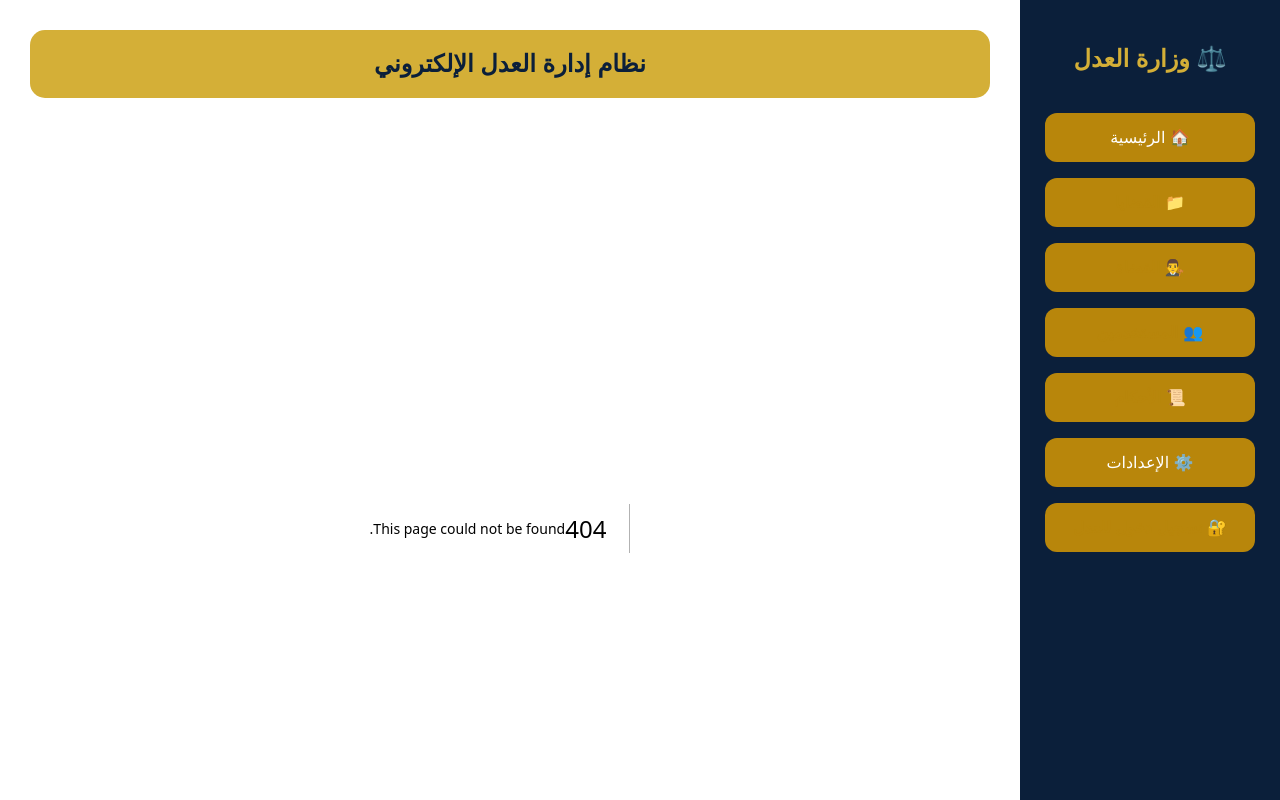
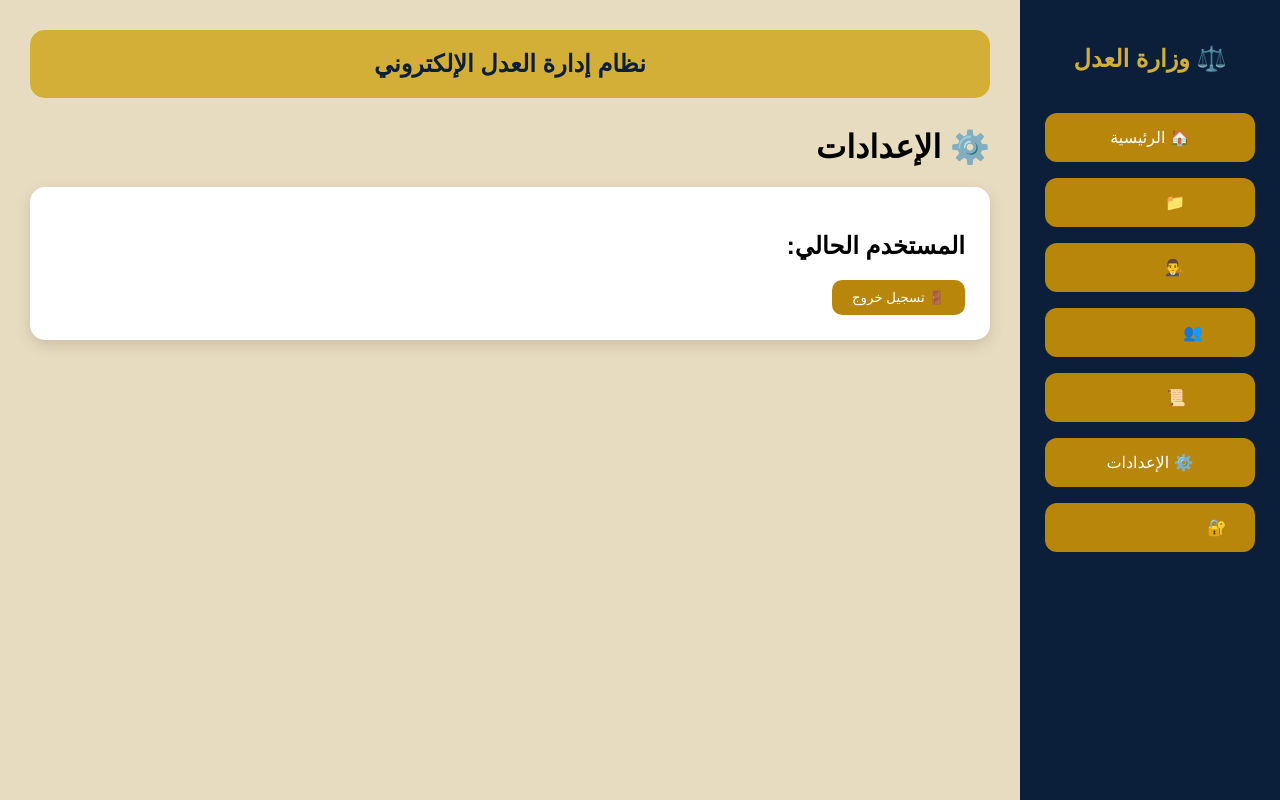
Before and after one commit to 38ed-ma/nice-justice, a Next.js app: page /settings in a window 1280 px wide. Before the commit this address had no page. Shown: the top 800 px of the page. Built offline with nearby package versions, Linux system fonts and the light colour scheme.

Commit message:
Create page.tsx

```diff
--- /dev/null
+++ b/app/settings/page.tsx
@@ -0,0 +1,79 @@
+"use client"
+
+import { useEffect, useState } from "react"
+import { useRouter } from "next/navigation"
+
+
+export default function Settings(){
+
+
+const router = useRouter()
+
+const [role,setRole] = useState("")
+
+
+
+useEffect(()=>{
+
+const user = localStorage.getItem("role")
+
+if(user){
+
+setRole(user)
+
+}
+
+},[])
+
+
+
+
+function logout(){
+
+localStorage.removeItem("role")
+
+router.push("/login")
+
+}
+
+
+
+return(
+
+<main>
+
+
+<h1>
+⚙️ الإعدادات
+</h1>
+
+
+<div className="card">
+
+
+<h2>
+المستخدم الحالي:
+</h2>
+
+
+<h3>
+{role}
+</h3>
+
+
+
+<button onClick={logout}>
+
+🚪 تسجيل خروج
+
+</button>
+
+
+</div>
+
+
+</main>
+
+)
+
+}
```
